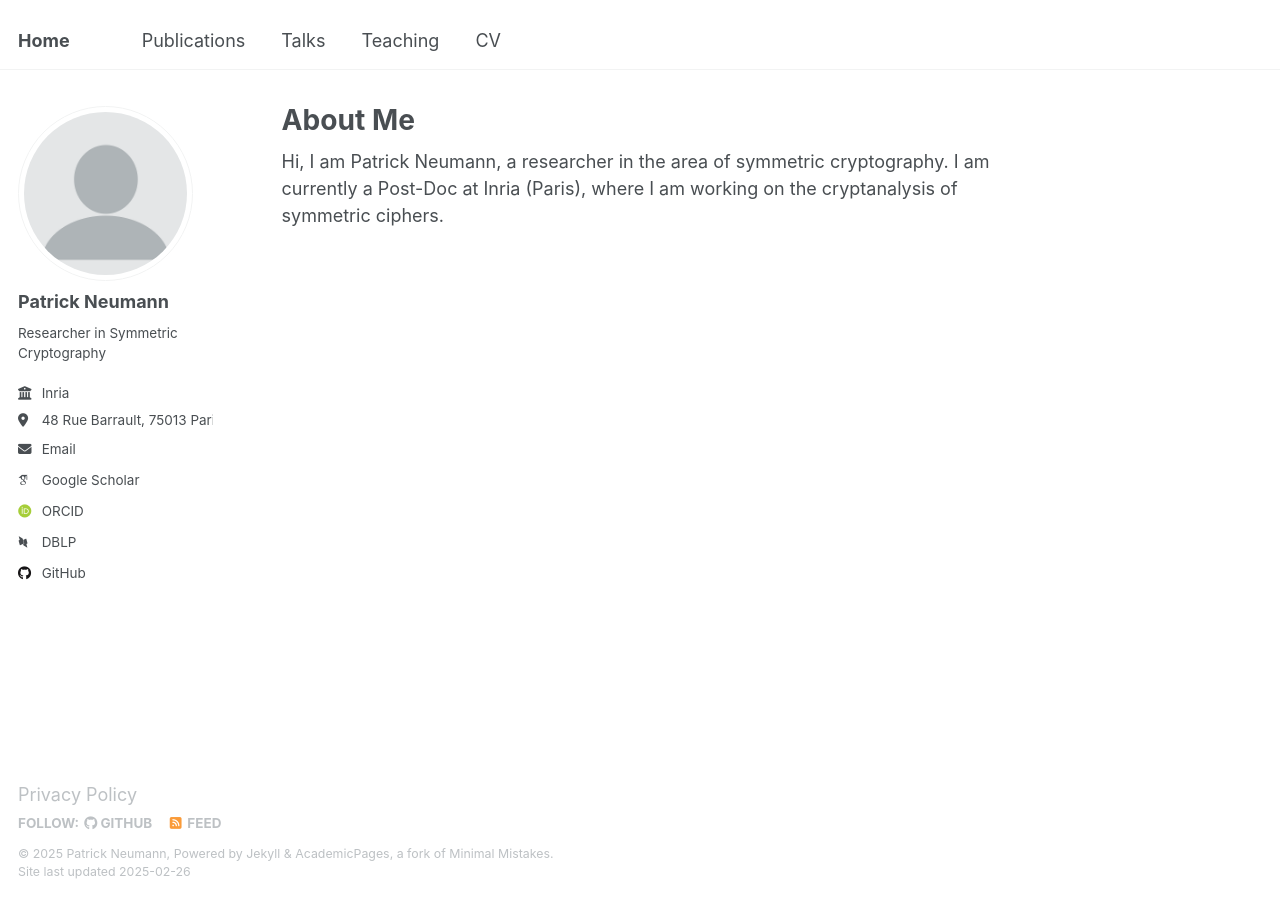
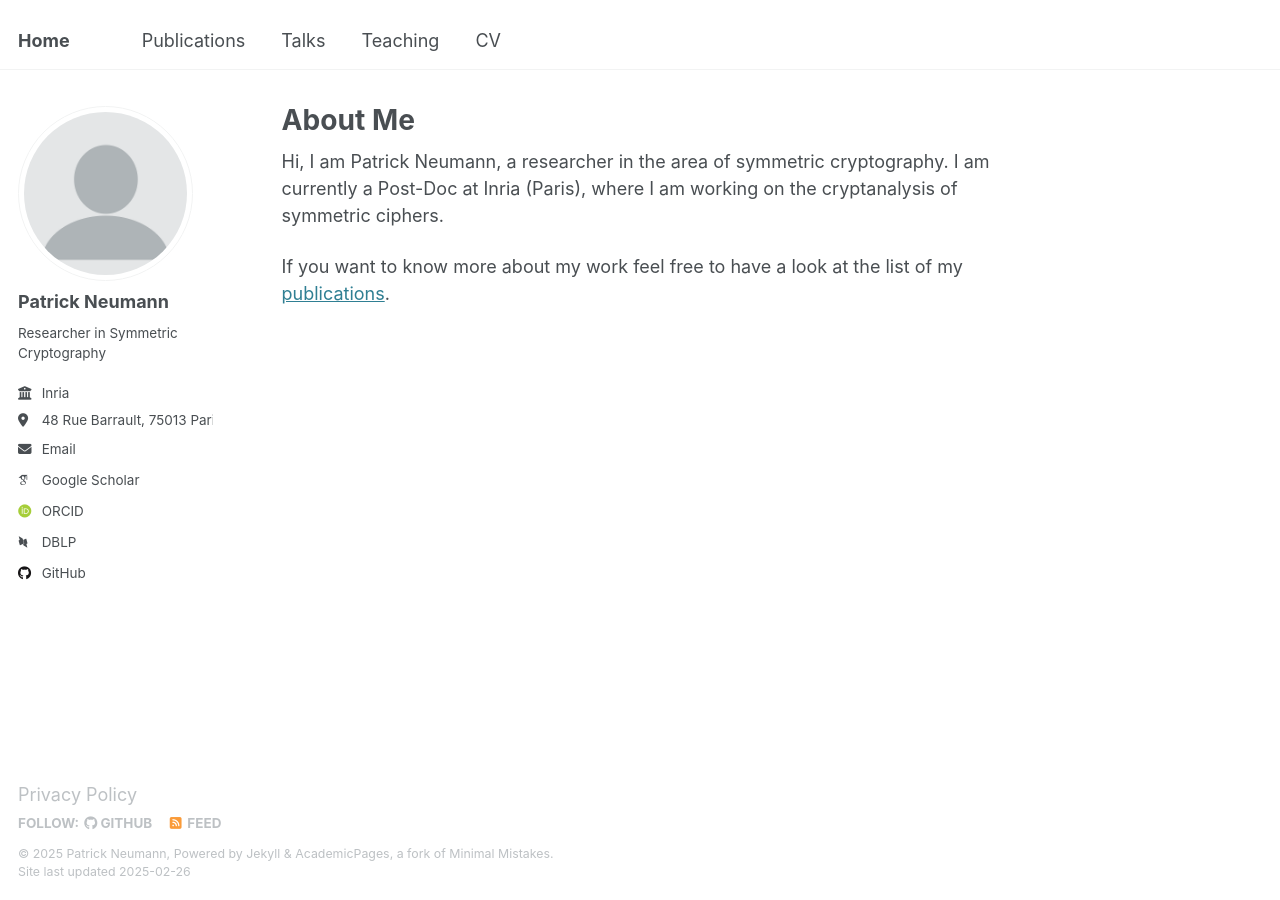
Before and after one commit to PatrickNeumann93/PatrickNeumann93.github.io, a Jekyll site: the page built from _pages/about.md, in a window 1280 px wide. Built offline with Jekyll 4.4.1, drawn with Linux system fonts in a browser that asks for light colours; some web fonts are replaced.

Commit message:
Added link to publications

```diff
--- a/_pages/about.md
+++ b/_pages/about.md
@@ -8,3 +8,5 @@ redirect_from:
 ---
 
 Hi, I am Patrick Neumann, a researcher in the area of symmetric cryptography. I am currently a Post-Doc at Inria (Paris), where I am working on the cryptanalysis of symmetric ciphers.
+
+If you want to know more about my work feel free to have a look at the list of my [publications](/publications/).
```
